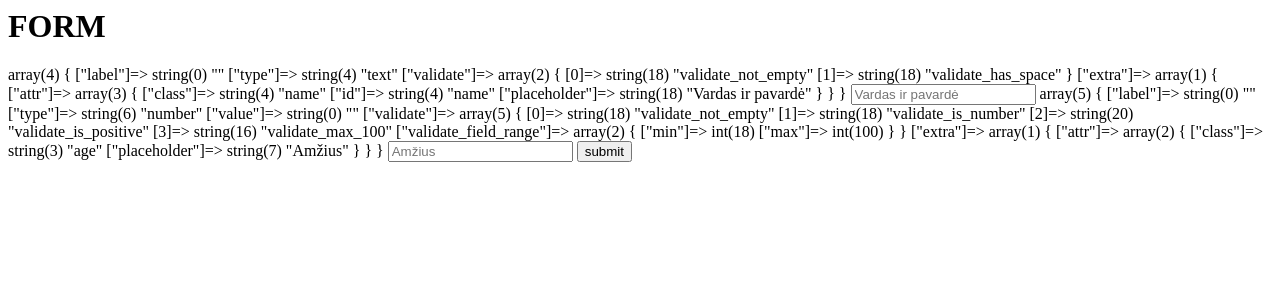
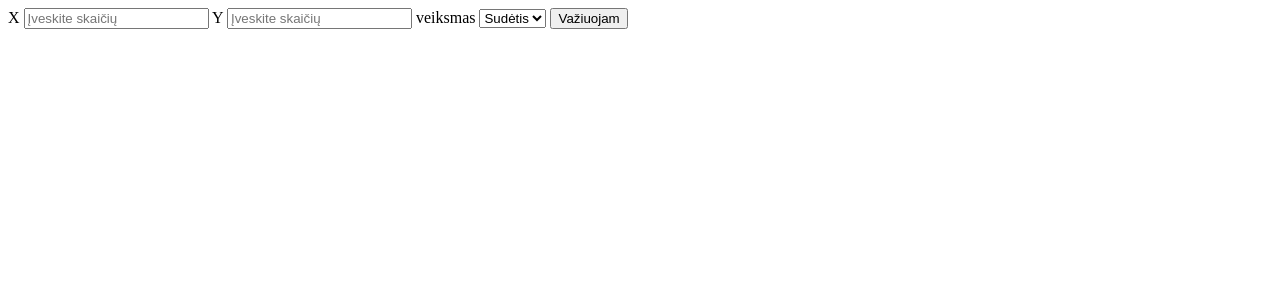
Before and after one commit to JusteKamaityte/Laravel_app, a PHP site: page / in a window 1280 px wide. Shown: the top 300 px of the page. Run offline with PHP 8.4, Linux system fonts and the light colour scheme.

Commit message:
form success

```diff
--- a/app/functions/form/validators.php
+++ b/app/functions/form/validators.php
@@ -1,7 +1,7 @@
 <?php
 /**
  * validator max_100
- * @param $safe_input
+ * @param $field_input
  * @param $field
  * @return bool
  */
--- a/core/functions/form/validators.php
+++ b/core/functions/form/validators.php
@@ -49,6 +49,11 @@ function validate_is_positive($safe_input, &$field)
     return true;
 }
 
+/**
+ * @param $field_input
+ * @param array $field
+ * @return bool
+ */
 function validate_has_space($field_input, array &$field): bool{
     if(!strpos($field_input, ' ')){
         $field['error'] = 'Turi įvesti ir VARDĄ ir PAVARDĘ';
@@ -75,3 +80,18 @@ function validate_field_range($safe_input, array &$field, $parameters){
     }
     return true;
 }
+
+/**
+ * funkcija patikrina ar pasirinkimas egzistuoja field masyve
+ * @param $field_input
+ * @param $field
+ * @return bool
+ */
+function validate_select($field_input, array &$field): bool{
+    if(!isset($field['options'][$field_input])){
+          $field['error'] = 'Tokio pasirinkimo nėra';
+       return false;
+
+    }
+    return true;
+}
--- a/core/templates/form.tpl.php
+++ b/core/templates/form.tpl.php
@@ -3,7 +3,7 @@
     <?php foreach ($form['fields'] ?? [] as $field_id => $field): ?>
         <label><span><?php print $field['label']; ?></span> </label>
         <?php if (in_array($field['type'], ['text','number'])): ?>
-        <?php var_dump($field); ?>
+<!--        --><?php //var_dump($field); ?>
             <input <?php
             print html_attr(
                 ($field['extra']['attr'] ?? []) +
@@ -18,7 +18,7 @@
             <select <?php print html_attr(($form['attr'] ?? [])); ?>>
                 <?php foreach ($field['options'] as $option_id => $option): ?>
                     <option value="<?php print $option_id; ?>">
-                        <?php print ($field['value'] == $option_id) ? 'selected' : ''; ?>
+                        <?php print ($field['value'] == $option_id) ? : ''; ?>
                         <?php print $option; ?>
                     </option>
                 <?php endforeach; ?>
--- a/index.php
+++ b/index.php
@@ -1,15 +1,36 @@
 <?php
 require 'bootloader.php';
 
+/**
+ * @param $form
+ * @param $safe_input
+ */
 function form_success($form, $safe_input)
 {
-    var_dump('Tu normalus');
+    //switch yra tas pats kaip if
+  switch($safe_input['select']){
+      case 'atimtis':
+          $answer = $safe_input['X'] - $safe_input['Y'];
+          break;
+      case 'sudėtis':
+          $answer = $safe_input['X'] + $safe_input['Y'];
+          break;
+      default:
+          $answer = 0;
+  }
+  var_dump($answer);
 }
 
+/**
+ * @param $form
+ * @param $safe_input
+ */
 function form_failed($form, $safe_input)
 {
-    var_dump('Nenormalus');
+    var_dump('Klaida');
 }
+
+
 
 $form = [
     'attr' => [
@@ -23,46 +44,59 @@ $form = [
         'failed' => 'form_failed'
     ],
     'fields' => [
-        'name' => [
-            'label' => '',
-            'type' => 'text',
-            'validate' => [
-                'validate_not_empty',
-                'validate_has_space'
-            ],
-            'extra' => [
-                'attr' => [
-                    'class' => 'name',
-                    'id' => 'name',
-                    'placeholder' => 'Vardas ir pavardė'
-                ]
-            ]
-        ],
-        'age' => [
-            'label' => '',
+        'X' => [
+            'label' => 'X',
             'type' => 'number',
             'value' => '',
             'validate' => [
                 'validate_not_empty',
                 'validate_is_number',
-                'validate_is_positive',
-                'validate_max_100',
-                'validate_field_range' => [
-                    'min' => 18,
-                    'max' => 100
-                ]
             ],
             'extra' => [
                 'attr' => [
-                    'class' => 'age',
-                    'placeholder' => 'Amžius'
+                    'class' => 'number_x',
+                    'placeholder' => 'Įveskite skaičių'
                 ]
             ]
         ],
+        'Y' => [
+            'label' => 'Y',
+            'type' => 'number',
+            'value' => '',
+            'validate' => [
+                'validate_not_empty',
+                'validate_is_number',
+
+            ],
+            'extra' => [
+                'attr' => [
+                    'class' => 'number_y',
+                    'placeholder' => 'Įveskite skaičių'
+                ]
+            ]
+        ],
+        'select' => [
+            'label' => 'veiksmas',
+            'type' => 'select',
+            'value' => '',
+            'options' => [
+                'sudėtis' => 'Sudėtis',
+                'atimtis' => 'Atimtis'
+            ],
+            'validate' => [
+                'validate_not_empty',
+                'validate_select'
+            ],
+            'extra' => [
+                'attr' => [
+                    'class' => ' ',
+                ]
+            ]
+        ]
     ],
     'buttons' => [
         'submit' => [
-            'text' => 'submit',
+            'text' => 'Važiuojam',
             'name' => 'action',
             'validate' => [
                 'validate_not_empty'
@@ -71,17 +105,21 @@ $form = [
                 'attr' => [
                     'class' => 'submit-button'
                 ]
-            ],
+            ]
 
-        ],
+        ]
     ]
 ];
 
-if($_POST ){
+if ($_POST) {
 
     $filtered_input = get_filtered_input($form);
     $validation = validate_form($form, $filtered_input);
 }
+
+
+
+
 ?>
 
 <html>
@@ -91,7 +129,7 @@ if($_POST ){
     </style>
 </head>
 <body>
-<h1>FORM</h1>
+<h1></h1>
 <?php include 'core/templates/form.tpl.php'; ?>
 </body>
 </html>
```
